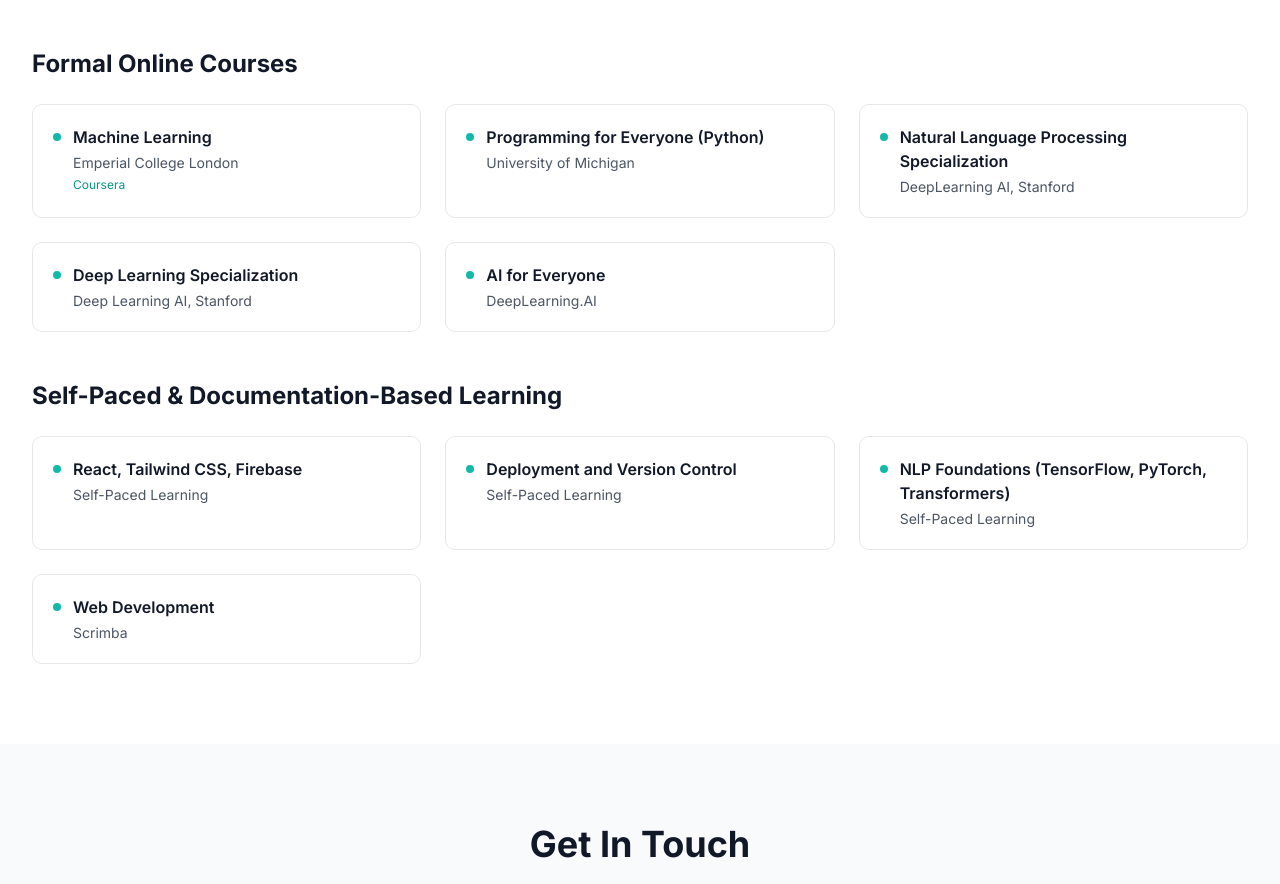
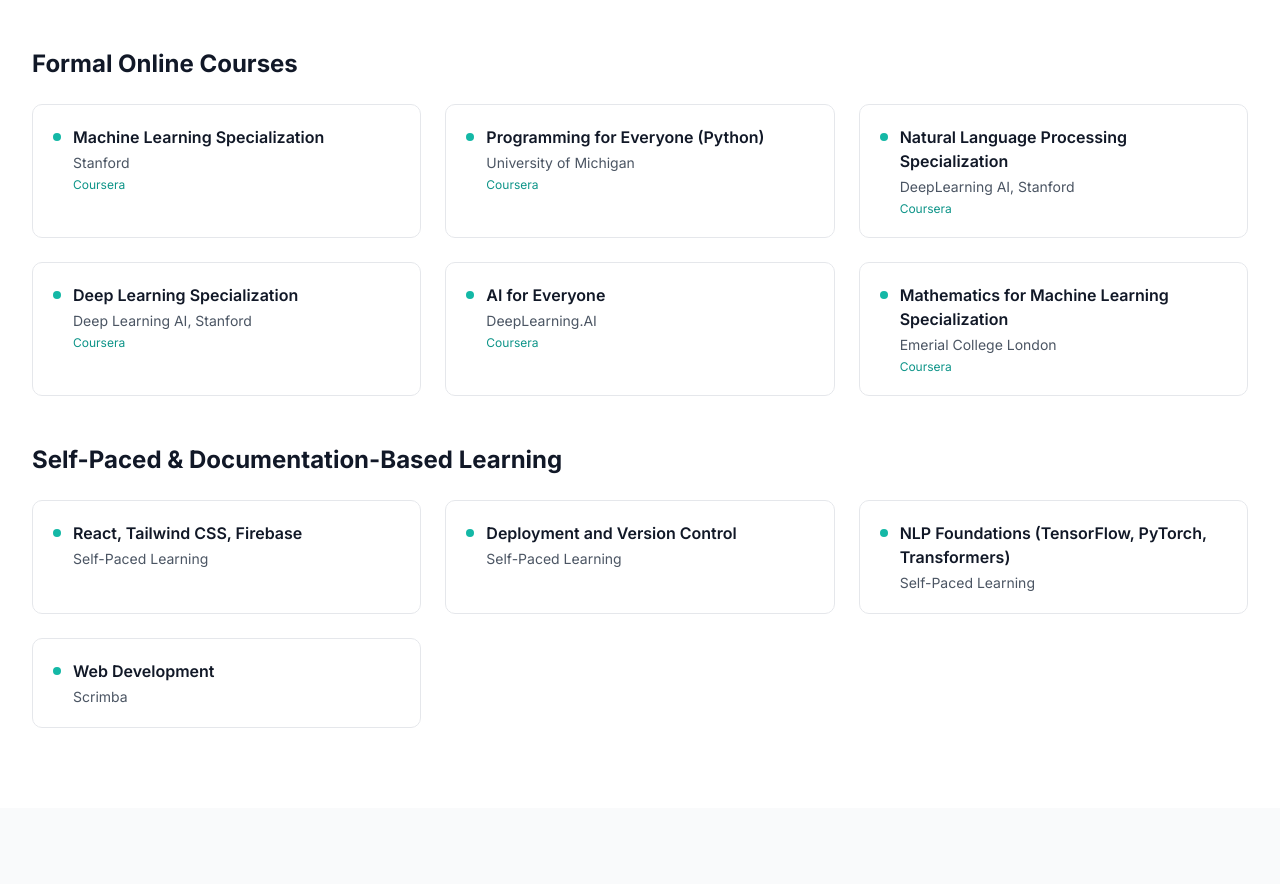
Before and after one commit to Abiton198/portifolio-abiton, a React (Vite) app: page / in a window 1280 px wide. Shown: the part 3388-4272 px from the top of the page. Built offline with nearby package versions, Linux system fonts and the light colour scheme.

Commit message:
updatated courses

```diff
--- a/src/data/courses.ts
+++ b/src/data/courses.ts
@@ -9,8 +9,8 @@
 export const courses: Course[] = [
   {
     id: "ml-stanford",
-    title: "Machine Learning",
-    institution: "Emperial College London",
+    title: "Machine Learning Specialization",
+    institution: "Stanford",
     platform: "Coursera",
     type: "formal"
   },
@@ -18,24 +18,35 @@
     id: "dl-michigan",
     title: "Programming for Everyone (Python)",
     institution: "University of Michigan",
+    platform: "Coursera",
     type: "formal"
   },
   {
     id: "nlp-imperial",
     title: "Natural Language Processing Specialization",
     institution: "DeepLearning AI, Stanford",
+    platform: "Coursera",
     type: "formal"
   },
   {
     id: "ds-ibm",
     title: "Deep Learning Specialization",
     institution: "Deep Learning AI, Stanford",
+    platform: "Coursera",
     type: "formal"
   },
   {
     id: "ai-everyone",
     title: "AI for Everyone",
     institution: "DeepLearning.AI",
+    platform: "Coursera",
+    type: "formal"
+  },
+  {
+    id: "ai-everyone",
+    title: "Mathematics for Machine Learning Specialization",
+    institution: "Emerial College London",
+    platform: "Coursera",
     type: "formal"
   },
   {
```
